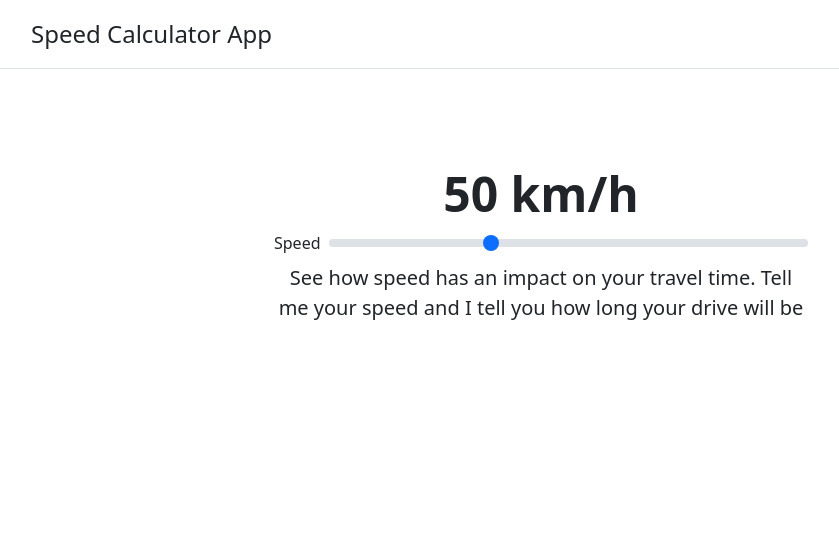
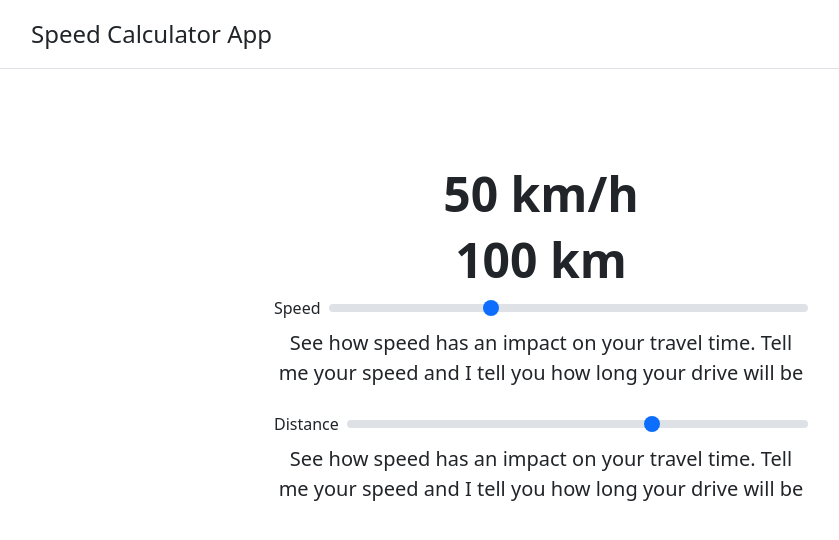
Before and after one commit to moskv08/Speed-Calculator-App, an Angular app in the folder ui-speedcalculator-angular/: page / in a window 1280 px wide. Shown: the top 540 px of the page, without its empty margins (99-938 px from the left). Built offline with nearby package versions, Linux system fonts and the light colour scheme.

Commit message:
Implement distance feature

```diff
--- a/ui-speedcalculator-angular/src/app/app.component.html
+++ b/ui-speedcalculator-angular/src/app/app.component.html
@@ -1,34 +1,39 @@
-
 <div class="container">
   <header class="d-flex flex-wrap justify-content-center py-3 mb-4 border-bottom">
     <a href="/" class="d-flex align-items-center mb-3 mb-md-0 me-md-auto text-dark text-decoration-none">
-      <svg class="bi me-2" width="40" height="32"><use xlink:href="#bootstrap"/></svg>
+      <svg class="bi me-2" width="40" height="32">
+        <use xlink:href="#bootstrap" /></svg>
       <span class="fs-4">Speed Calculator App</span>
     </a>
-
-    <!-- <ul class="nav nav-pills">
-      <li class="nav-item"><a href="#" class="nav-link active">Home</a></li>
-      <li class="nav-item"><a href="#" class="nav-link">Features</a></li>
-      <li class="nav-item"><a href="#" class="nav-link">Pricing</a></li>
-    </ul> -->
   </header>
 
   <!-- CONTENT -->
   <div class="px-4 py-5 my-5 text-center">
     <h1 class="display-5 fw-bold">{{ speed }} km/h</h1>
+    <h1 class="display-5 fw-bold">{{ distance }} km</h1>
 
+    <div class="col-lg-6 mx-auto">
 
-    <!-- <img class="d-block mx-auto mb-4" src="/docs/5.0/assets/brand/bootstrap-logo.svg" alt="" width="72" height="57"> -->
+      <div class="d-grid gap-2 d-sm-flex justify-content-sm-center">
+        <label for="customRange1" class="form-label">Speed</label>
+        <input type="range" class="form-range" id="speedRange" min="0" max="150" value="50"
+          (input)="setSpeed($event.target.value)">
+      </div>
+      <p class="lead mb-4">See how speed has an impact on your travel time. Tell me your speed and I tell you how long
+        your drive will be</p>
+    </div>
 
     <div class="col-lg-6 mx-auto">
 
       <div class="d-grid gap-2 d-sm-flex justify-content-sm-center">
         <!-- <button type="button" class="btn btn-primary btn-lg px-4 me-sm-3">Primary button</button>
         <button type="button" class="btn btn-outline-secondary btn-lg px-4">Secondary</button> -->
-        <label for="customRange1" class="form-label">Speed</label>
-        <input type="range" class="form-range" id="customRange" min="0" max="150" (input)="setSpeed($event.target.value)">
+        <label for="customRange1" class="form-label">Distance</label>
+        <input type="range" class="form-range" id="distanceRange" min="0" max="150" value="100"
+          (input)="setDistance($event.target.value)">
       </div>
-      <p class="lead mb-4">See how speed has an impact on your travel time. Tell me your speed and I tell you how long your drive will be</p>
+      <p class="lead mb-4">See how speed has an impact on your travel time. Tell me your speed and I tell you how long
+        your drive will be</p>
     </div>
   </div>
 </div>
--- a/ui-speedcalculator-angular/src/app/app.component.ts
+++ b/ui-speedcalculator-angular/src/app/app.component.ts
@@ -6,21 +6,27 @@ import { Component } from '@angular/core';
   styleUrls: ['./app.component.css']
 })
 export class AppComponent {
-  title = 'ui-speedcalculator-angular';
-  speed: string;
+  distance: number;
+  speed: number;
 
   constructor() {
-    this.speed = '50'
+    this.speed = 50
+    this.distance = 100
   }
 
-  ngOnInit(){
+  ngOnInit(){ }
+
+  setSpeed(speed: number) {
+    if(speed < 0 || speed < 150) {
+      console.log('Something went wrong.')
+    }
+
+    this.speed = speed;
 
   }
 
-  setSpeed(event) {
-    console.log(event);
-    this.speed = event;
-    //console.log('it does nothing',username);
+  setDistance(distance: number) {
+    this.distance = distance;
   }
 
 }
```
